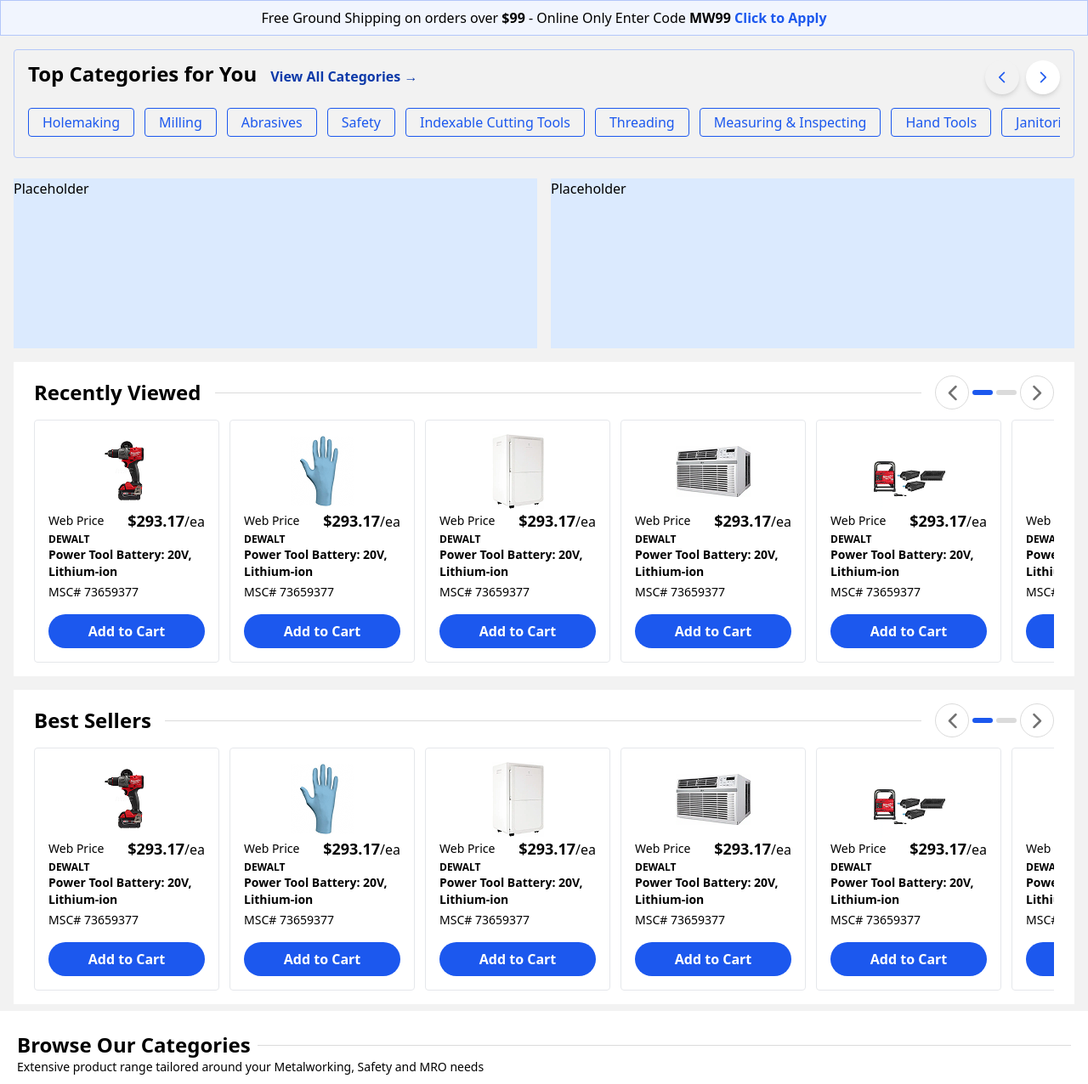
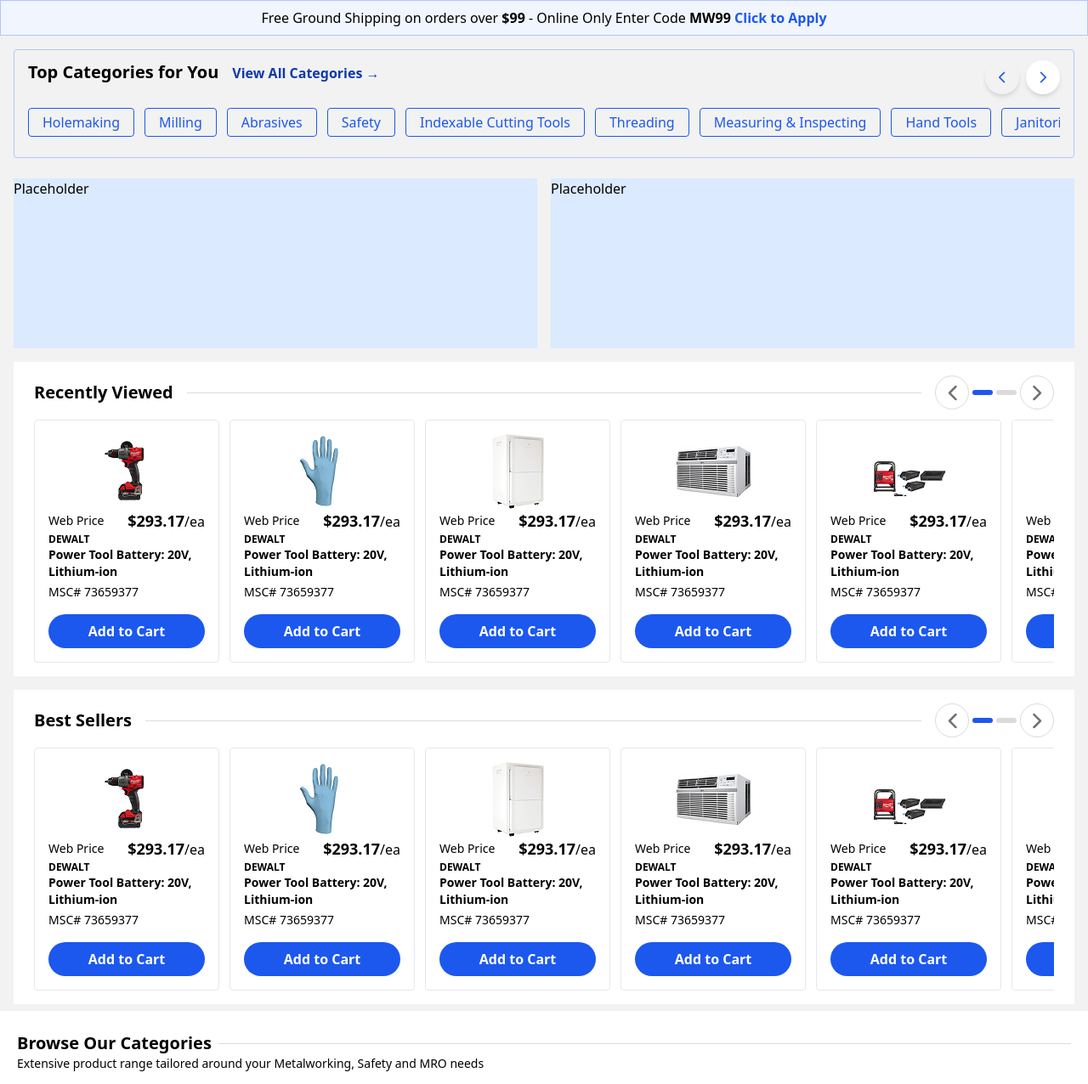
Before and after one commit to AdrianMsc/msc-direct-delivery, a website: page pages/index-lab.html in a window 1280 px wide. Shown: the top 1276 px of the page at 85% size. Drawn offline with nearby package versions, Linux system fonts and the light colour scheme; a script that the page names is missing; a small style sheet from the web is missing.

Commit message:
Headings 1.25 rem

```diff
--- a/pages/index-lab.html
+++ b/pages/index-lab.html
@@ -25,7 +25,7 @@
 				<div class="border border-primary-blue_light rounded w-full py-3 px-4 gap-4 h-fit flex flex-col">
 					<div class="flex flex-row justify-between">
 						<div class="flex flex-col items-start md:items-baseline gap-1 md:gap-4 md:flex-row">
-							<p class="font-bold text-2xl">Top Categories for You</p>
+							<p class="font-bold text-xl">Top Categories for You</p>
 							<p class="text-primary-blue_dark font-bold">View All Categories →</p>
 						</div>
 						<div class="flex-row gap-2 hidden md:flex">
@@ -106,7 +106,7 @@
 			<!-- Recently Viewed -->
 			<div class="bg-white w-screen lg:w-full h-fit flex flex-col pt-4 pb-1 p-6 gap-3 overflow-hidden">
 				<div class="flex flex-row justify-between items-center gap-4">
-					<h3 class="text-2xl font-bold text-nowrap">Recently Viewed</h3>
+					<h3 class="text-xl font-bold text-nowrap">Recently Viewed</h3>
 					<div class="border-b border-monochromes-grey_xlight w-full hidden lg:block"></div>
 					<div class="flex-row gap-1 w-fit items-center hidden lg:flex">
 						<button
@@ -247,7 +247,7 @@
 			<!-- Best Sellers -->
 			<div class="bg-white w-screen lg:w-full h-fit flex flex-col pt-4 pb-1 p-6 gap-3 overflow-hidden">
 				<div class="flex flex-row justify-between items-center gap-4">
-					<h3 class="text-2xl font-bold text-nowrap">Best Sellers</h3>
+					<h3 class="text-xl font-bold text-nowrap">Best Sellers</h3>
 					<div class="border-b border-monochromes-grey_xlight w-full hidden lg:block"></div>
 					<div class="flex-row gap-1 w-fit items-center hidden lg:flex">
 						<button
@@ -394,7 +394,7 @@
 				<div
 					class="flex flex-col sm:flex-row sm:flex-wrap sm:items-center after:flex-1 after:bg-monochromes-grey_xlight after:h-[1px] sm:after:order-2 after:hidden sm:after:block"
 				>
-					<h1 class="font-bold text-2xl mr-2 order-1 sm:order-1">Browse Our Categories</h1>
+					<h1 class="font-bold text-xl mr-2 order-1 sm:order-1">Browse Our Categories</h1>
 
 					<button
 						id="toggleHidden"
@@ -525,7 +525,7 @@
 
 		<section class="mx-auto max-w-screen-2xl flex flex-col px-5">
 			<div class="flex pt-6 items-center after:flex-1 after:bg-monochromes-grey_xlight after:h-[1px]">
-				<h1 class="font-bold text-2xl mr-2 mb-4">Services Designed For Your Business Needs</h1>
+				<h1 class="font-bold text-xl mr-2 mb-4">Services Designed For Your Business Needs</h1>
 			</div>
 			<!-- 1st section  -->
 			<div class="flex flex-col sm:flex-row gap-6">
@@ -685,7 +685,7 @@
 			<!-- 5ft section -->
 
 			<article class="bg-white rounded p-6">
-				<h3 class="text-2xl mb-4 font-bold">MSC Industrial Supply Co.</h3>
+				<h3 class="text-xl mb-4 font-bold">MSC Industrial Supply Co.</h3>
 				<p class="text-sm mb-4 text-monochromes-grey">
 					MSC Industrial Supply, Inc. is a leading North American distributor of metalworking and
 					<a href="#" class="text-black underline">maintenance</a>, repair and operations
```
Also changed, not shown: css/outputLab.css.
